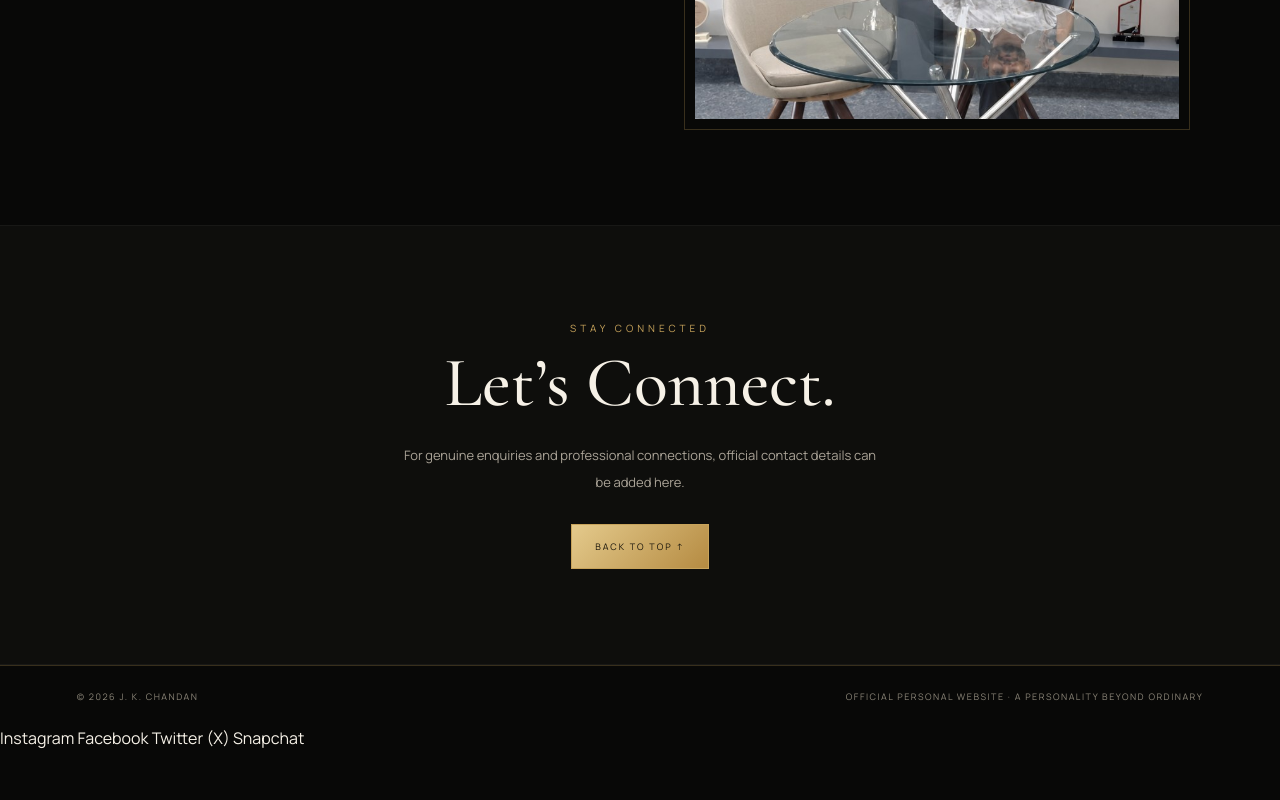
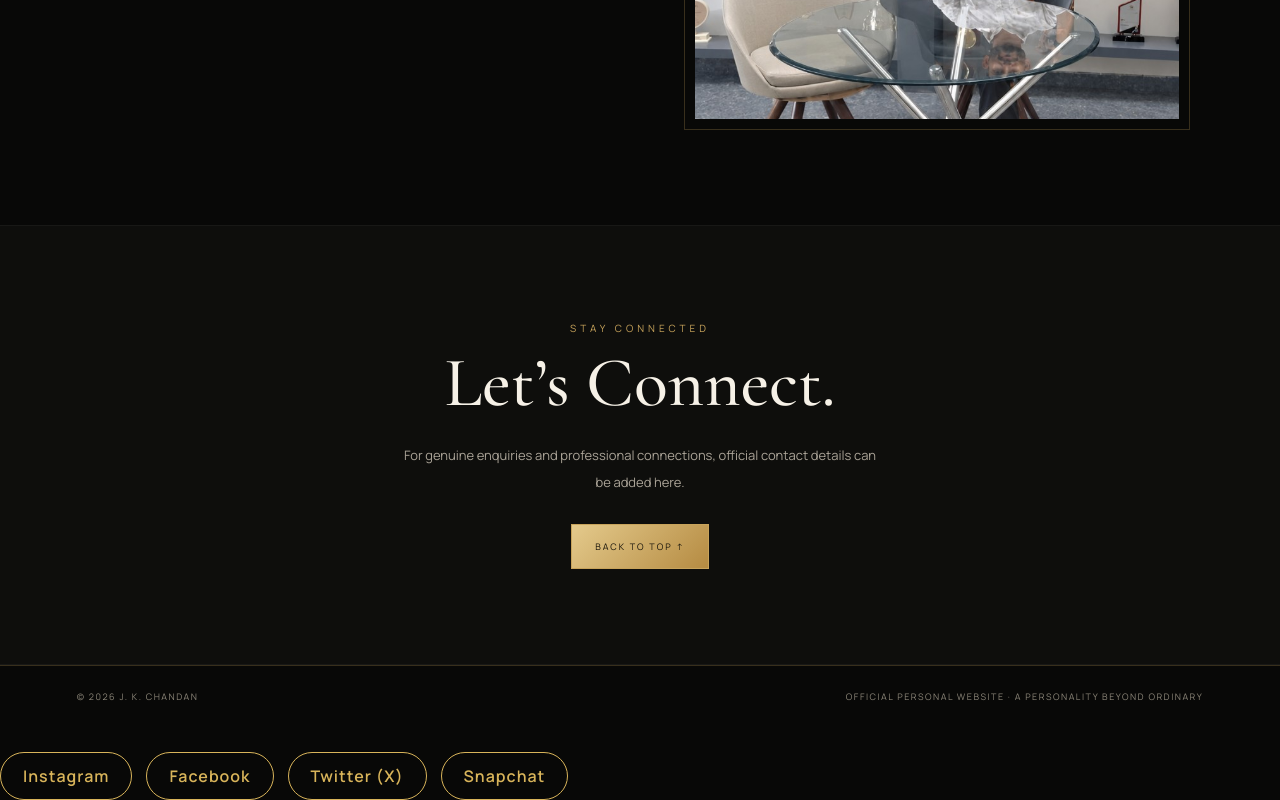
Before and after one commit to JKChandan02/jk-chandan-website, a plain HTML site: page index.html in a window 1280 px wide. Shown: the part 2355-3155 px from the top of the page. Before the commit the page ends 3104 px from the top, so only its background shows below. Drawn offline with nearby package versions, Linux system fonts and the light colour scheme.

Commit message:
Add social links section to index.html
Added social links section with styling for links and hover effects.

```diff
--- a/index.html
+++ b/index.html
@@ -19,7 +19,30 @@ section.content{padding:95px 7%}.inner{max-width:1100px;margin:auto}.about{displ
 .gallery{display:grid;grid-template-columns:1fr 1fr;gap:8%;align-items:center}.gallery img{width:100%;max-height:550px;object-fit:cover;object-position:center 30%;padding:10px;border:1px solid var(--line)}.contact{text-align:center}.contact .copy{margin:0 auto 28px}
 footer{border-top:1px solid var(--line);padding:24px 6%;display:flex;justify-content:space-between;gap:12px;flex-wrap:wrap;color:#8c8679;font-size:9px;letter-spacing:1.5px;text-transform:uppercase}
 @media(max-width:800px){nav{padding:15px 4%}.logo{font-size:19px}.links{gap:10px;font-size:8px}.hero{grid-template-columns:1fr;gap:48px;padding:60px 7%}.frame{width:88%}.frame img{height:480px}.about,.gallery{grid-template-columns:1fr;gap:24px}.grid{grid-template-columns:1fr}section.content{padding:70px 7%}}
-</style></head><body>
+.social-links {
+  display: flex;
+  flex-wrap: wrap;
+  gap: 14px;
+  margin-top: 25px;
+}
+.social-links a {
+  color: #d8b45a;
+  border: 1px solid #d8b45a;
+  padding: 12px 22px;
+  border-radius: 30px;
+  text-decoration: none;
+  font-weight: 600;
+  letter-spacing: 1px;
+  transition: 0.3s ease;
+}
+.social-links a:hover {
+  background: #d8b45a;
+  color: #080808;
+  box-shadow: 0 0 18px #d8b45a;
+  transform: translateY(-3px);
+}
+</style>
+</head><body>
 <header><nav><a class="logo" href="#home">J. K. CHANDAN</a><div class="links"><a href="#about">About</a><a href="#journey">Journey</a><a href="#gallery">Gallery</a><a href="#contact">Contact</a></div></nav></header>
 <main><div class="hero" id="home"><div><div class="kicker">Official Personal Website</div><h1>J. K.<span>CHANDAN</span></h1><p class="tag">A Personality Beyond Ordinary</p><p class="lead">A distinctive personal presence. A story shaped by ambition, experiences and the pursuit of what comes next.</p><div class="actions"><a class="btn gold" href="#about">Discover My Story</a><a class="btn" href="#gallery">Explore Gallery</a></div></div><div class="frame"><img src="assets/portrait.png" alt="Portrait of J. K. Chandan"><div class="caption">The Person · The Journey</div></div></div>
 <div class="marquee">“Elegance is an attitude. Excellence is a journey.”</div>
```
